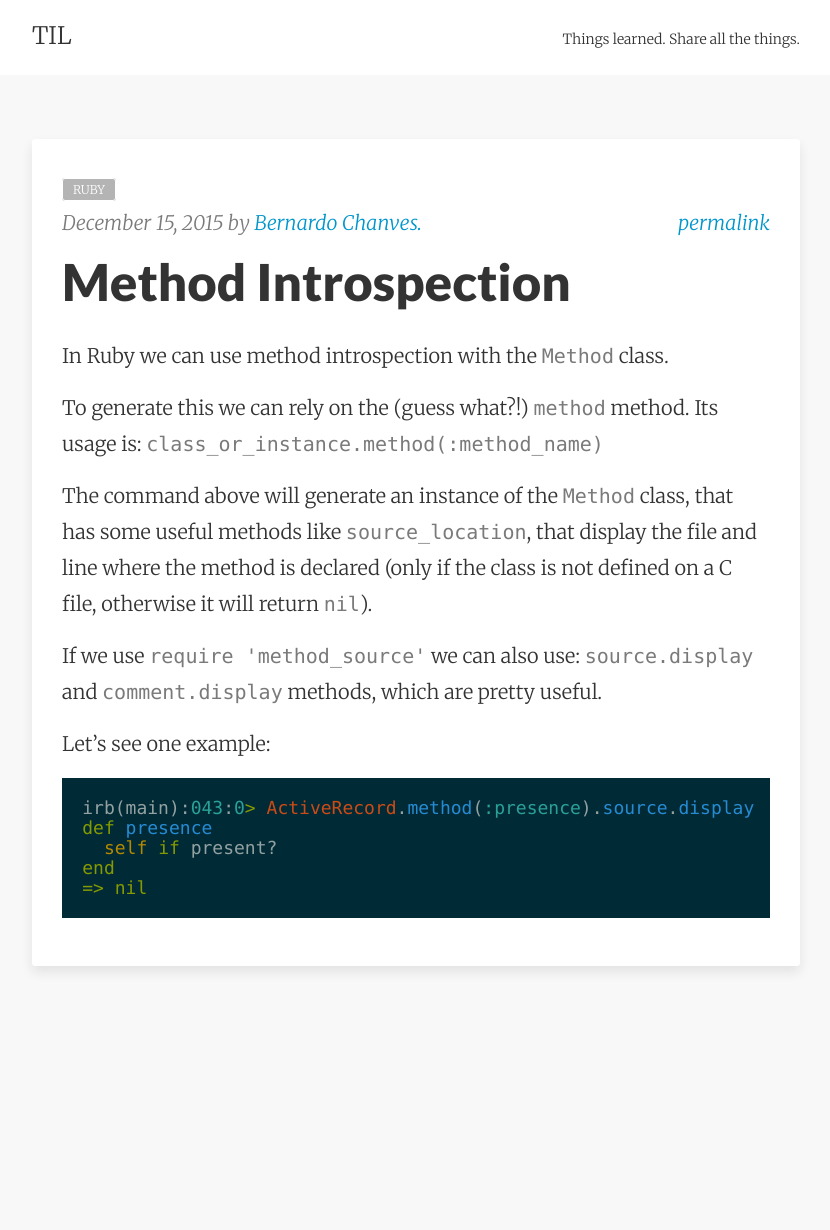
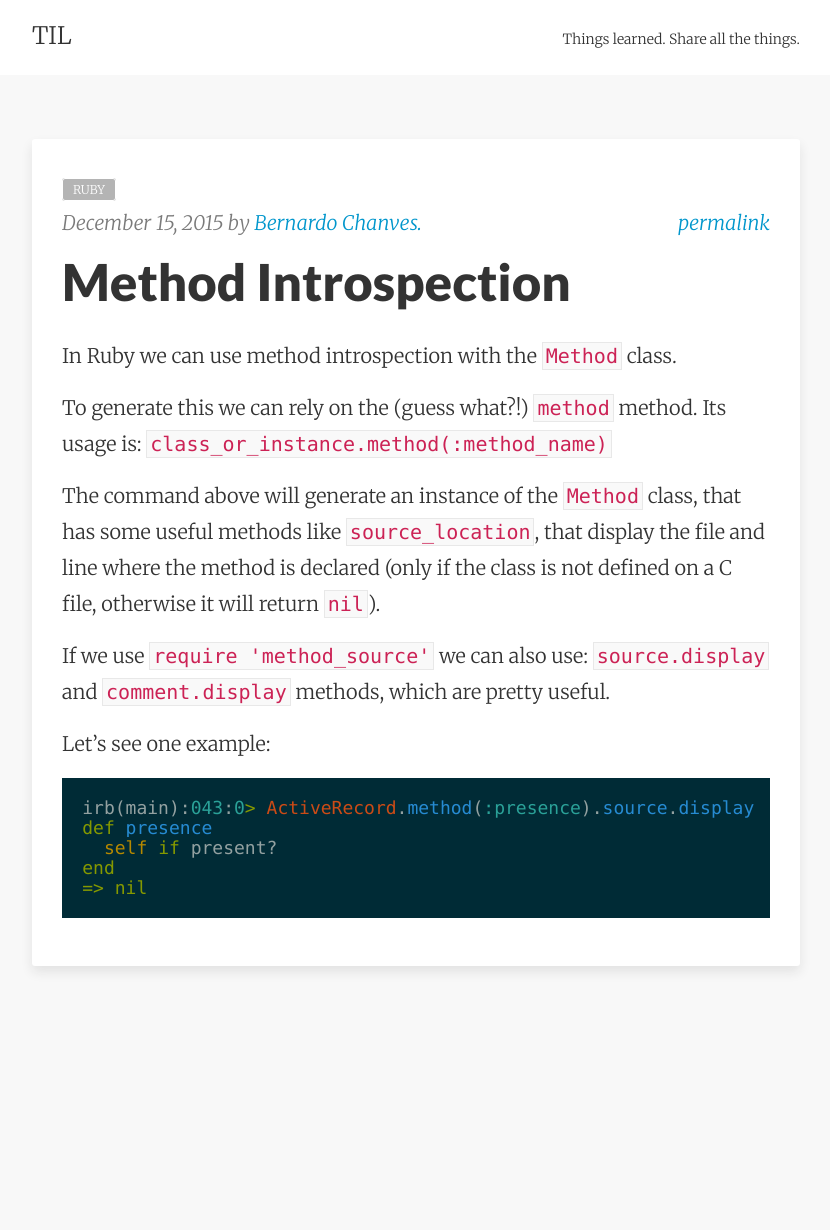
Before and after one commit to shareallthethings/til, a Jekyll site: the page built from index.html, in a window 1280 px wide. Shown: the whole page, without its empty margins (224-1054 px from the left). Built offline with Jekyll 4.4.1, drawn with Linux system fonts in a browser that asks for light colours; Markdown is read by kramdown in place of the engine named in the settings; the list of posts is cut into pages by our own code.

Commit message:
Improve the code style

```diff
--- a/_sass/_main.scss
+++ b/_sass/_main.scss
@@ -299,7 +299,10 @@ pre, code {
 }
 
 code {
-  color: #7a7a7a;
+  padding: 1px 3px;
+  border: 1px solid rgb(232, 232, 232);
+  color: #c25;
+  background-color: #f9f9f9;
 }
 
 pre {
@@ -308,6 +311,12 @@ pre {
   line-height: 1.11;
   overflow-x: scroll;
   margin-bottom: 0.88em;
+
+  code {
+    padding: 0;
+    border: none;
+    background-color: inherit;
+  }
 }
 
 .highlight .p {
```
